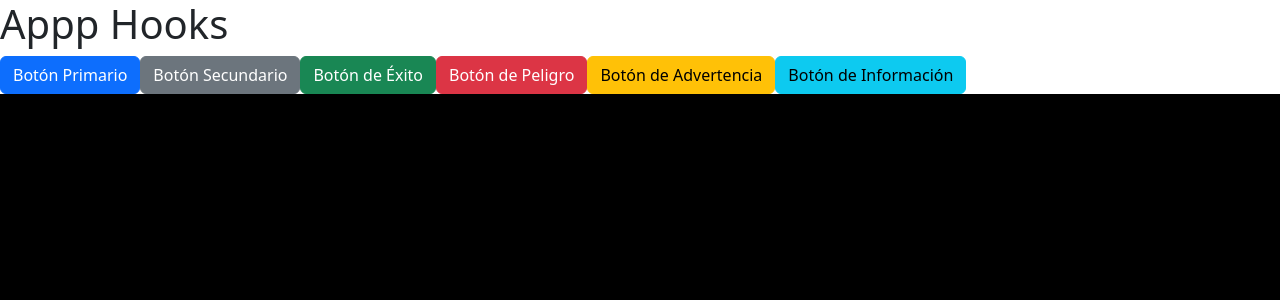
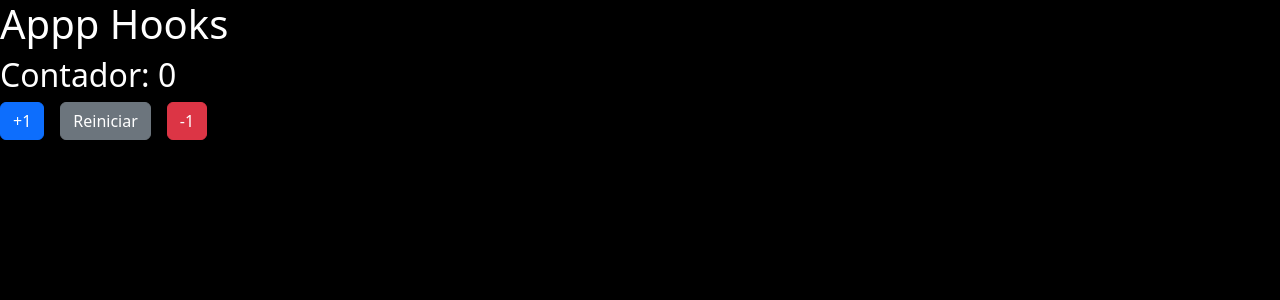
Before and after one commit to Vallejos1797/AppModel, a React (Vite) app: page / in a window 1280 px wide. Shown: the top 300 px of the page. Built offline with nearby package versions, Linux system fonts and the light colour scheme.

Commit message:
[Abraham]:Create hook custom counter.

```diff
--- a/src/HooksApp.jsx
+++ b/src/HooksApp.jsx
@@ -1,5 +1,8 @@
+import {CountComponent} from "./componenst/CountComponent.jsx";
+
 export const HooksApp = () => {
     return (<>
-    <h1>Appp Hooks</h1>
+        <h1>Appp Hooks</h1>
+        <CountComponent></CountComponent>
     </>)
 }
--- /dev/null
+++ b/src/componenst/CountComponent.jsx
@@ -0,0 +1,20 @@
+import '../styles.css';
+import {useCounter} from "../hooks/useCounter.js";
+
+export const CountComponent = () => {
+
+    const {
+        counter,
+        increment,
+        decrement,
+        reset
+    } = useCounter(0)
+
+    return (<>
+        <h2>Contador: {counter}</h2>
+        <button className="btn btn-primary" onClick={() => increment()}>+1</button>
+        <button className="btn btn-secondary mx-3" onClick={() => reset()}>Reiniciar</button>
+        <button className="btn btn-danger" onClick={() => decrement(1)}>-1</button>
+
+    </>)
+}
--- /dev/null
+++ b/src/hooks/useCounter.js
@@ -0,0 +1,24 @@
+import {useState} from "react";
+
+export const useCounter = (initialValue = 0) => {
+    const [counter, setCounter] = useState(initialValue)
+    const increment = (value = 1) => {
+        setCounter(counter + value)
+    }
+    const decrement = (value = 1, negative = false) => {
+        if (counter < 1 && !negative) return
+        setCounter(counter - value)
+    }
+
+    const reset = () => {
+        setCounter(0)
+    }
+
+
+    return {
+        counter,
+        increment,
+        decrement,
+        reset
+    }
+}
--- a/src/main.jsx
+++ b/src/main.jsx
@@ -17,12 +17,5 @@ ReactDOM.createRoot(document.getElementById('root')).render(
         {/*<h1>useEffect</h1>*/}
         {/*<UserApp></UserApp>*/}
         <HooksApp></HooksApp>
-        <button className="btn btn-primary">Botón Primario</button>
-        <button className="btn btn-secondary">Botón Secundario</button>
-        <button className="btn btn-success">Botón de Éxito</button>
-        <button className="btn btn-danger">Botón de Peligro</button>
-        <button className="btn btn-warning">Botón de Advertencia</button>
-        <button className="btn btn-info">Botón de Información</button>
-
     </React.StrictMode>,
 )
--- a/src/styles.css
+++ b/src/styles.css
@@ -1,7 +1,14 @@
-body,html{
+body, html {
     background: black;
     color: white;
 }
-.backgroundRed{
+
+.backgroundRed {
     background: red;
 }
+
+#root {
+    background: black;
+    color: white;
+
+}
```
